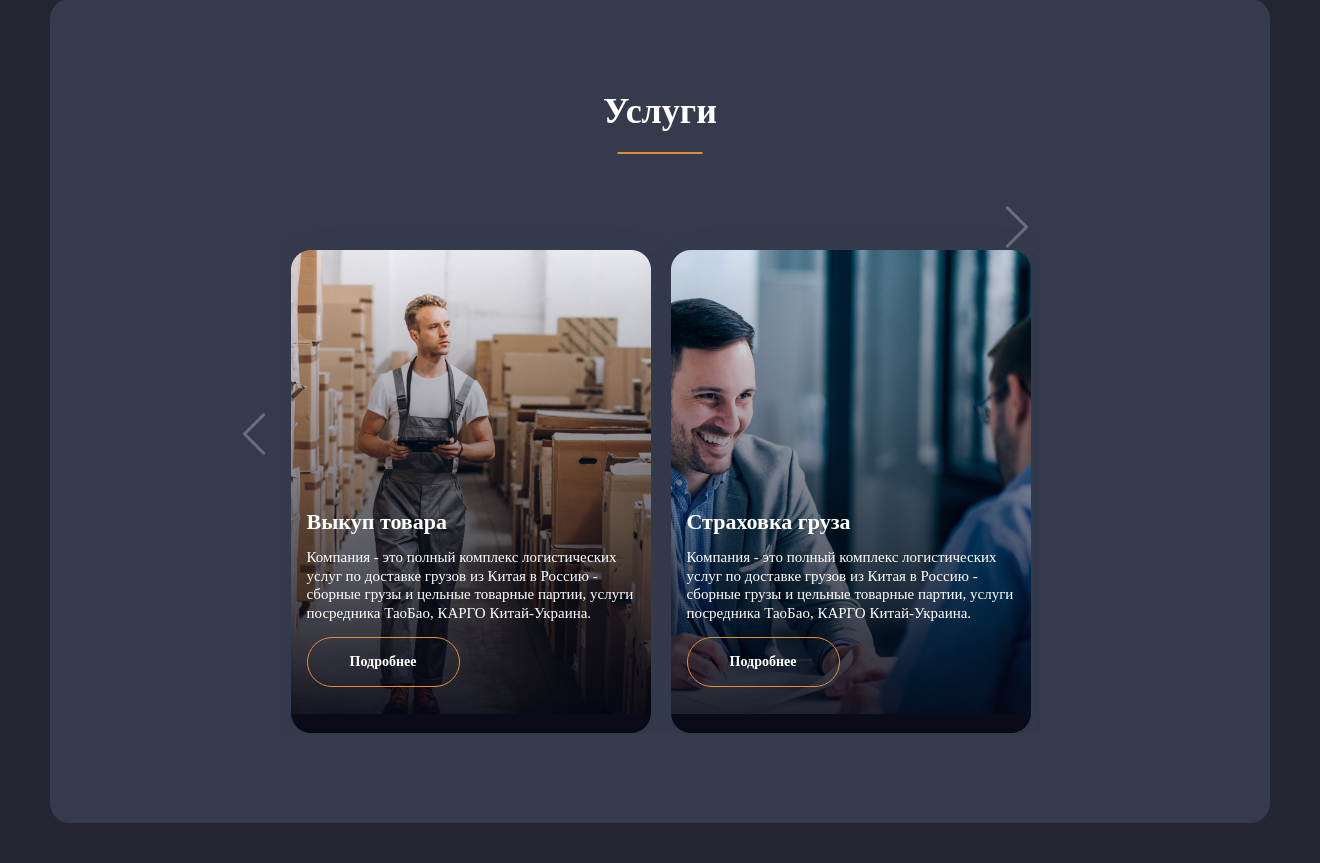
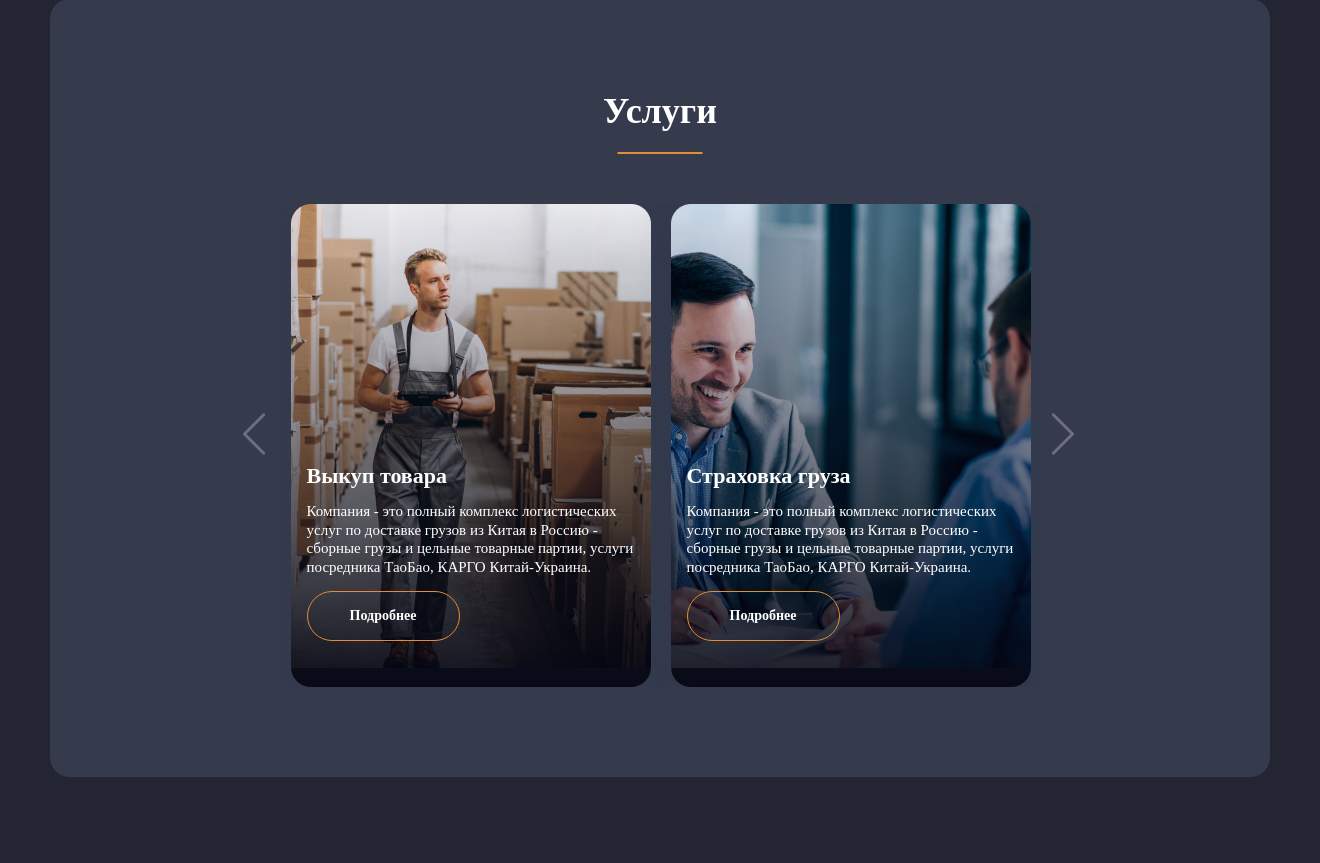
Before and after one commit to olhapanchyshyna/MasterTaoFull, a PHP site: page / in a window 1320 px wide. Shown: the part 3544-4407 px from the top of the page. Run offline with PHP 8.4, Linux system fonts and the light colour scheme; some libraries are stand-ins or nearby versions.

Commit message:
test commit

```diff
--- a/src/css/services.css
+++ b/src/css/services.css
@@ -9,11 +9,11 @@
     z-index: 4;
     margin-left: -50px;
 }
- /* .offer__slider-next-services img{
+ .offer__slider-next-services img{
     margin-top: 207px;
     position: absolute;
     z-index: 4;
-} */
+}
 .slider-template__item-content{
     padding: 0;
     padding: 258px 16px 27px;
```
Also changed, not shown: 1 other file.
